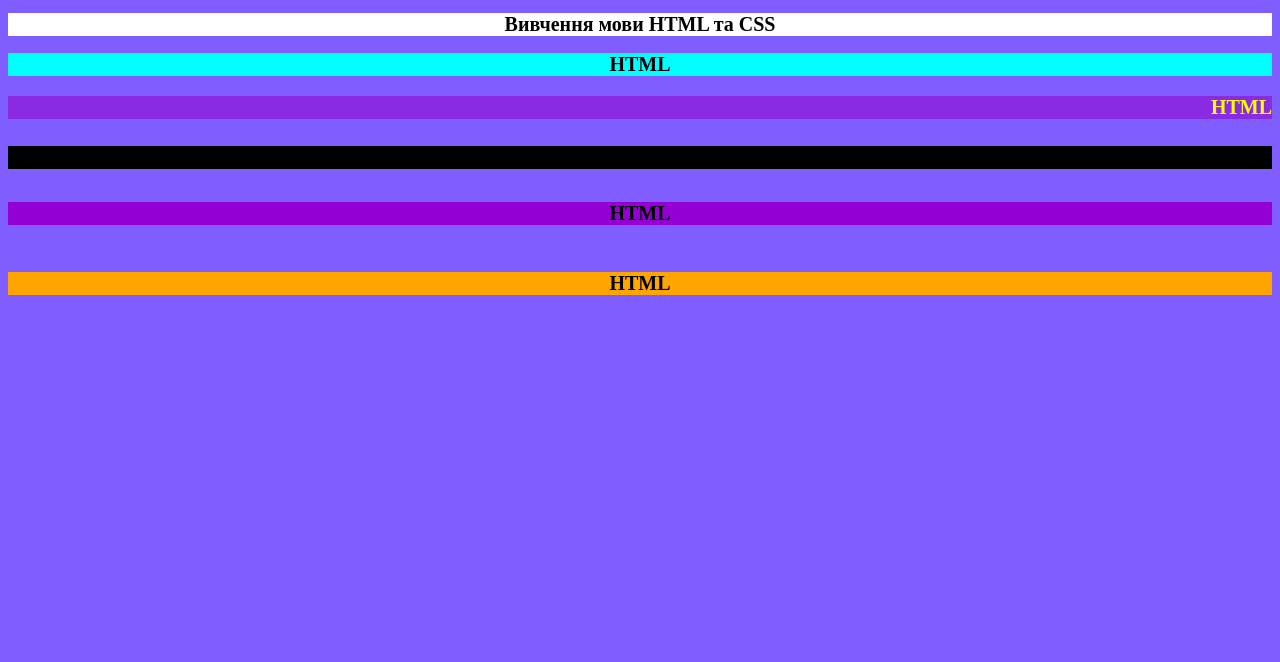
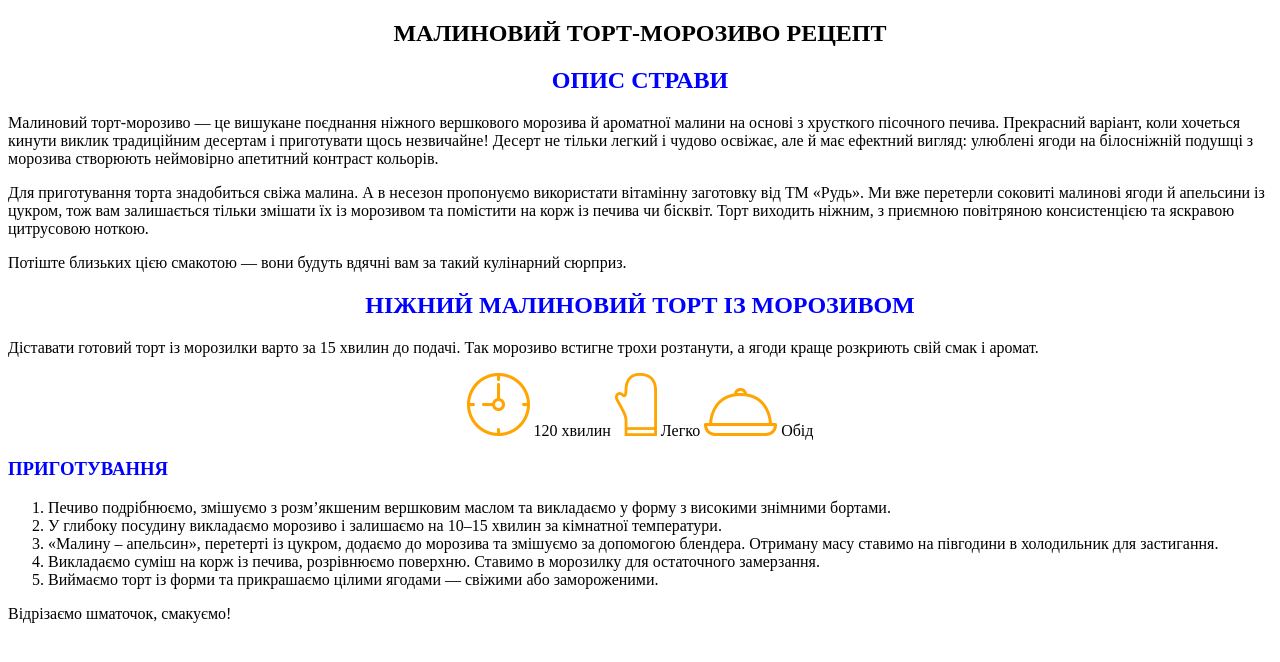
Before and after one commit to Oleksandrenko-Artem/lesson_1_21.02.2024, a plain HTML site: page index.html in a window 1280 px wide. Drawn offline with Linux system fonts and the light colour scheme.

Commit message:
Add recept 1

```diff
--- a/index.html
+++ b/index.html
@@ -3,15 +3,45 @@
 <head>
 	<meta charset="UTF-8">
 	<meta name="viewport" content="width=device-width, initial-scale=1.0">
-	<title>First website</title>
+	<title>МАЛИНОВИЙ ТОРТ-МОРОЗИВО</title>
 	<link rel="stylesheet" href="style.css">
 </head>
 <body>
-	<h1>Вивчення мови HTML та CSS</h1>
-	<h2>HTML</h2>
-	<h3>HTML</h3>
-	<h4>HTML</h4>
-	<h5>HTML</h5>
-	<h6>HTML</h6>
+ <main>
+	<article>
+		<h1 class="center">МАЛИНОВИЙ ТОРТ-МОРОЗИВО РЕЦЕПТ</h1>
+		<h2 class="center blue">ОПИС СТРАВИ</h2>
+		<p>Малиновий торт-морозиво — це вишукане поєднання ніжного вершкового морозива й ароматної малини на основі з хрусткого
+		пісочного печива. Прекрасний варіант, коли хочеться кинути виклик традиційним десертам і приготувати щось незвичайне!
+		Десерт не тільки легкий і чудово освіжає, але й має ефектний вигляд: улюблені ягоди на білосніжній подушці з морозива
+		створюють неймовірно апетитний контраст кольорів.</p>
+		<p>Для приготування торта знадобиться свіжа малина. А в несезон пропонуємо використати вітамінну заготовку від ТМ «Рудь».
+		Ми вже перетерли соковиті малинові ягоди й апельсини із цукром, тож вам залишається тільки змішати їх із морозивом та
+		помістити на корж із печива чи бісквіт. Торт виходить ніжним, з приємною повітряною консистенцією та яскравою цитрусовою
+		ноткою.</p>
+		<p>Потіште близьких цією смакотою — вони будуть вдячні вам за такий кулінарний сюрприз.</p>
+		<h2 class="center blue">НІЖНИЙ МАЛИНОВИЙ ТОРТ ІЗ МОРОЗИВОМ</h2>
+		<p>Діставати готовий торт із морозилки варто за 15 хвилин до подачі. Так морозиво встигне трохи розтанути, а ягоди краще
+		розкриють свій смак і аромат.</p>
+		<div class="center">
+			<img src="./Assets/Icons/1.png" alt="Clock">
+			<span>120 хвилин</span>
+			<img src="./Assets/Icons/2.png" alt="Glove">
+			<span>Легко</span>
+			<img src="./Assets/Icons/3.png" alt="Plate">
+			<span>Обід</span>
+		</div>
+		<h3 class="blue">ПРИГОТУВАННЯ</h3>
+		<ol>
+			<li>Печиво подрібнюємо, змішуємо з розм’якшеним вершковим маслом та викладаємо у форму з високими знімними бортами.</li>
+			<li>У глибоку посудину викладаємо морозиво і залишаємо на 10–15 хвилин за кімнатної температури.</li>
+			<li>«Малину – апельсин», перетерті із цукром, додаємо до морозива та змішуємо за допомогою блендера. Отриману масу ставимо
+			на півгодини в холодильник для застигання.</li>
+			<li>Викладаємо суміш на корж із печива, розрівнюємо поверхню. Ставимо в морозилку для остаточного замерзання.</li>
+			<li>Виймаємо торт із форми та прикрашаємо цілими ягодами — свіжими або замороженими.</li>
+		</ol>
+		<p>Відрізаємо шматочок, смакуємо!</p>
+	</article>
+ </main>
 </body>
 </html>
--- a/style.css
+++ b/style.css
@@ -1,32 +1,6 @@
-body{
+.center{
     text-align: center;
-    background-color:rgba(55, 0, 255, 0.637);
 }
-h1{
-    background-color:white
+.blue{
+    color: blue;
 }
-h2{
-    background-color:aqua
-}
-h3{
-    color: yellow;
-    text-align: right;
-    background-color:blueviolet
-}
-h4{
-    background-color:black
-}
-h5{
-    background-color:darkviolet
-}
-h6{
-    background-color:orange
-}
-h1,
-h2,
-h3,
-h4,
-h5,
-h6{
-    font-size: 20px;
-}
```
Also changed, not shown: Assets/Icons/1.png (added), Assets/Icons/2.png (added), Assets/Icons/3.png (added).
